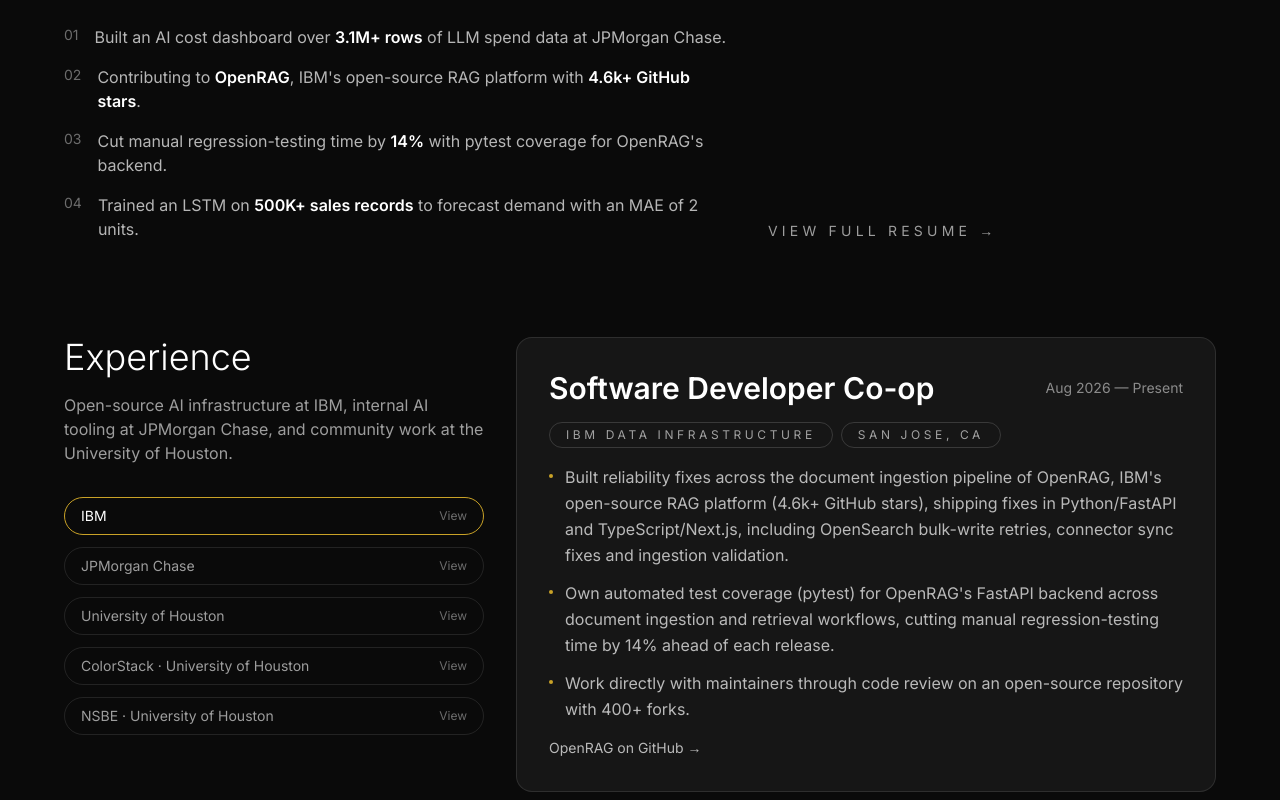
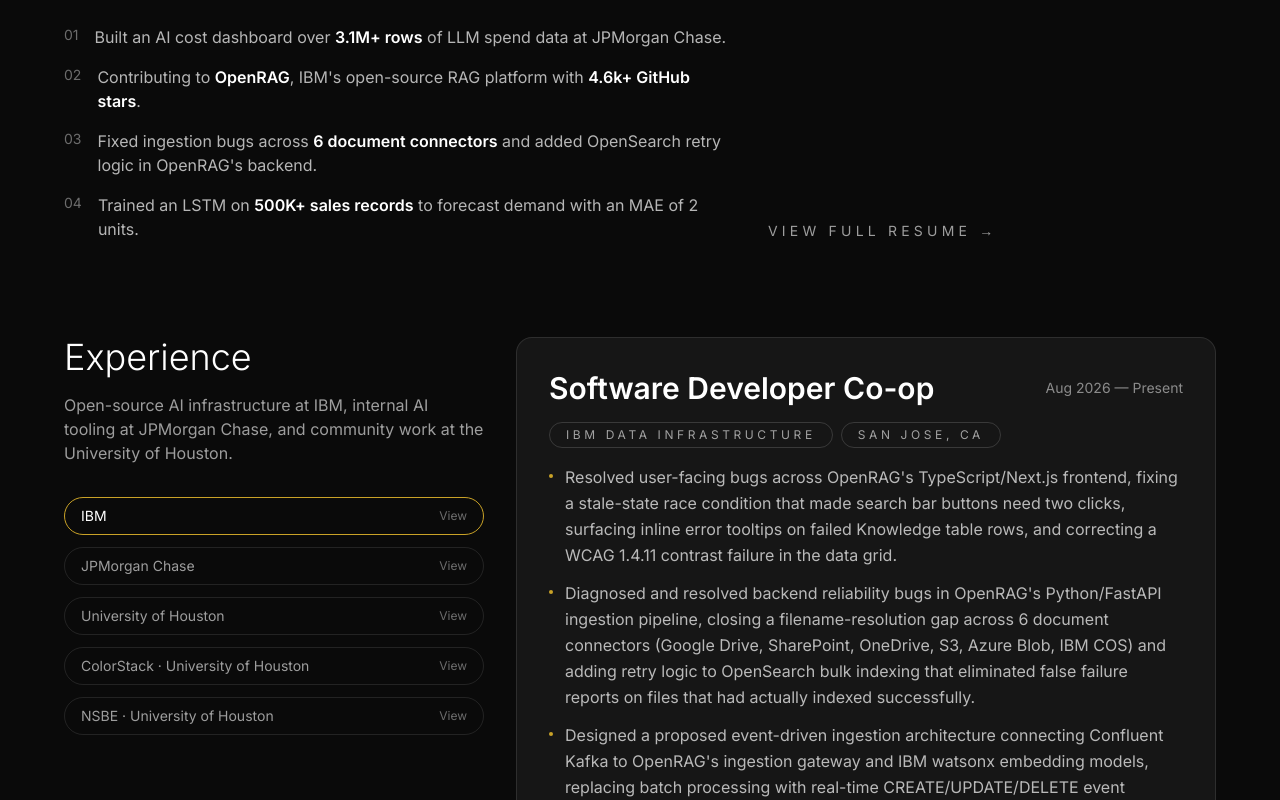
Before and after one commit to Thenathanb/nathan-b-portfolio, a React (Vite) app: page / in a window 1280 px wide. Shown: the part 940-1740 px from the top of the page. Built offline with nearby package versions, Linux system fonts and the light colour scheme.

Commit message:
Update IBM experience and resume PDF to match latest resume

```diff
--- a/src/App.jsx
+++ b/src/App.jsx
@@ -20,9 +20,9 @@
     location: "San Jose, CA",
     link: { label: "OpenRAG on GitHub", href: "https://github.com/langflow-ai/openrag" },
     bullets: [
-      "Built reliability fixes across the document ingestion pipeline of OpenRAG, IBM's open-source RAG platform (4.6k+ GitHub stars), shipping fixes in Python/FastAPI and TypeScript/Next.js, including OpenSearch bulk-write retries, connector sync fixes and ingestion validation.",
-      "Own automated test coverage (pytest) for OpenRAG's FastAPI backend across document ingestion and retrieval workflows, cutting manual regression-testing time by 14% ahead of each release.",
-      "Work directly with maintainers through code review on an open-source repository with 400+ forks.",
+      "Resolved user-facing bugs across OpenRAG's TypeScript/Next.js frontend, fixing a stale-state race condition that made search bar buttons need two clicks, surfacing inline error tooltips on failed Knowledge table rows, and correcting a WCAG 1.4.11 contrast failure in the data grid.",
+      "Diagnosed and resolved backend reliability bugs in OpenRAG's Python/FastAPI ingestion pipeline, closing a filename-resolution gap across 6 document connectors (Google Drive, SharePoint, OneDrive, S3, Azure Blob, IBM COS) and adding retry logic to OpenSearch bulk indexing that eliminated false failure reports on files that had actually indexed successfully.",
+      "Designed a proposed event-driven ingestion architecture connecting Confluent Kafka to OpenRAG's ingestion gateway and IBM watsonx embedding models, replacing batch processing with real-time CREATE/UPDATE/DELETE event handling and a content-aware router across three embedding models.",
     ],
   },
   {
@@ -118,7 +118,7 @@
 const highlights = [
   "Built an AI cost dashboard over **3.1M+ rows** of LLM spend data at JPMorgan Chase.",
   "Contributing to **OpenRAG**, IBM's open-source RAG platform with **4.6k+ GitHub stars**.",
-  "Cut manual regression-testing time by **14%** with pytest coverage for OpenRAG's backend.",
+  "Fixed ingestion bugs across **6 document connectors** and added OpenSearch retry logic in OpenRAG's backend.",
   "Trained an LSTM on **500K+ sales records** to forecast demand with an MAE of 2 units.",
 ];
 
```
Also changed, not shown: 1 other file (tests, documents, lock files or other folders).
